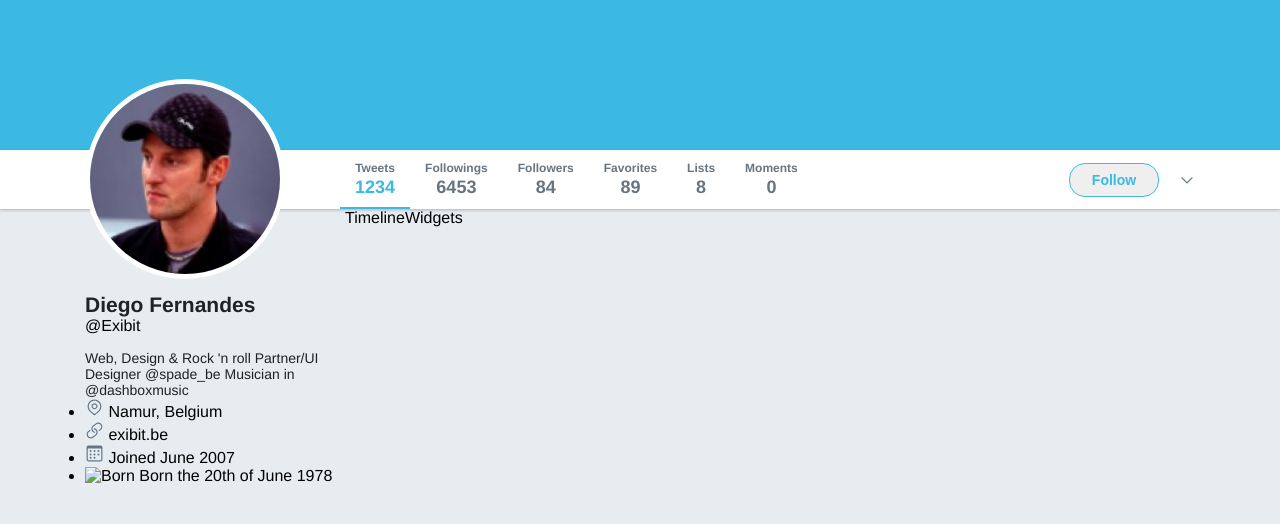
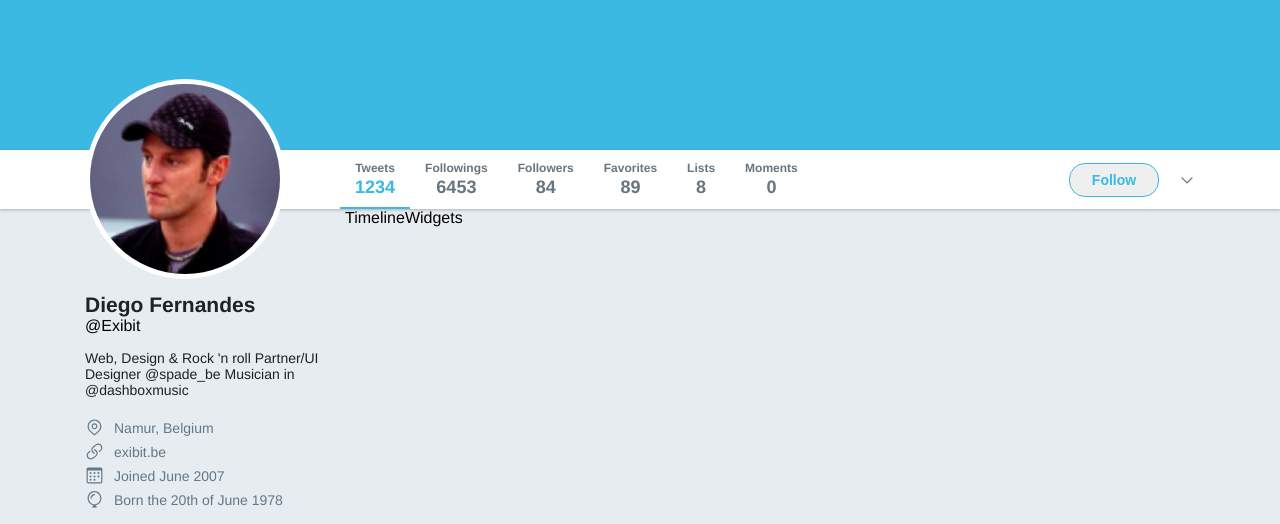
Before and after one commit to tadeumx1/flexbox-twitter-clone, a plain HTML site: page index.html in a window 1280 px wide. Shown: the part 276-800 px from the top of the page. Drawn offline with Linux system fonts and the light colour scheme.

Commit message:
Add Profile Styles

```diff
--- a/index.html
+++ b/index.html
@@ -78,7 +78,7 @@
         <li><img src="images/place.svg" alt="Place"> Namur, Belgium</li>
         <li><img src="images/url.svg" alt="Place"> exibit.be</li>
         <li><img src="images/joined.svg" alt="Joined"> Joined June 2007</li>
-        <li><img src="images/born.svg" alt="Born"> Born the 20th of June 1978</li>
+        <li><img src="images/birth.svg" alt="Born"> Born the 20th of June 1978</li>
       </ul>
     </aside>
 
--- a/styles.css
+++ b/styles.css
@@ -237,3 +237,27 @@ div.wrapper-content aside.profile p {
   color: #1F2226;
   margin-top: 15px;
 }
+
+div.wrapper-content aside.profile ul {
+  margin-top: 20px;
+  list-style: none;
+}
+
+div.wrapper-content aside.profile li {
+  font-size: 14px;
+  color: #657786;
+
+  display: flex;
+  align-items: center;
+  margin-top: 5px;
+}
+
+/* Com o first-child é possível alterar o estilo da primeira li da lista */
+
+div.wrapper-content aside.profile li:first-child {
+  margin: 0;
+}
+
+div.wrapper-content aside.profile li img {
+  margin-right: 10px;
+}
```
